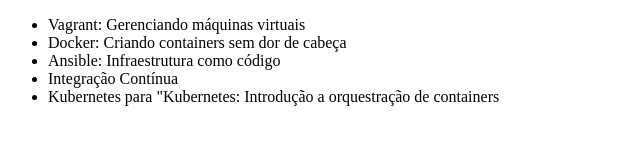
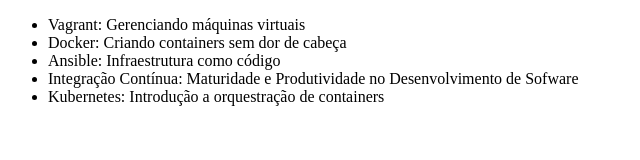
Before and after one commit to Nicolas1548/alura-git, a plain HTML site: page index.html in a window 1280 px wide. Shown: the whole page, without its empty margins (0-640 px from the left). Drawn offline with Linux system fonts and the light colour scheme.

Commit message:
Alterando nome dos cursos

```diff
--- a/index.html
+++ b/index.html
@@ -9,8 +9,8 @@
         <li>Vagrant: Gerenciando máquinas virtuais</li>
         <li>Docker: Criando containers sem dor de cabeça</li>
         <li>Ansible: Infraestrutura como código</li>
-        <li>Integração Contínua</li>
-        <li>Kubernetes para "Kubernetes: Introdução a orquestração de containers</li>
+        <li>Integração Contínua: Maturidade e Produtividade no Desenvolvimento de Sofware</li>
+        <li>Kubernetes: Introdução a orquestração de containers</li>
     </ul>
 </body>
 </html>
```
